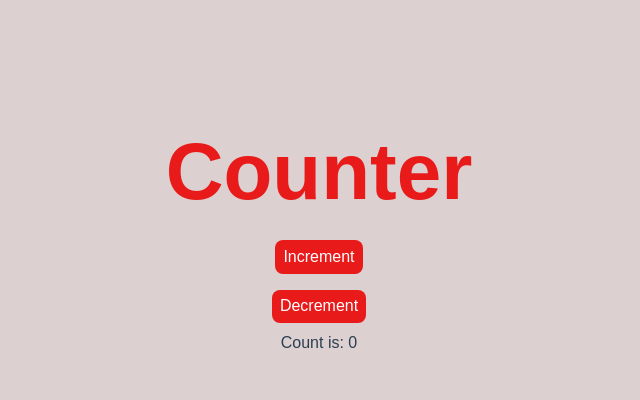
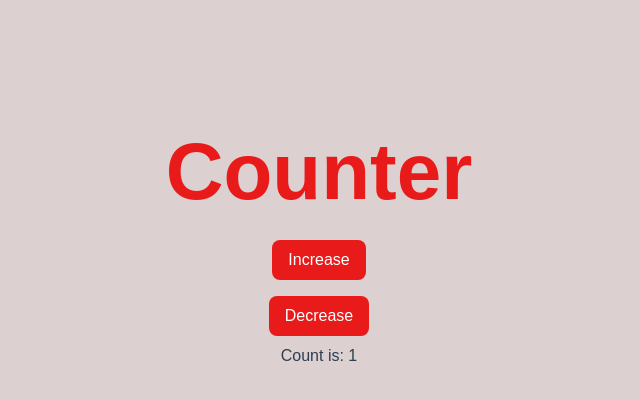
Before and after one commit to ayllon96/vue-testing, a Vue app in the folder vue-exercises/: page / in a window 1280 px wide. Shown: the top 400 px of the page, without its empty margins (321-961 px from the left). Built offline with nearby package versions, Linux system fonts and the light colour scheme; the HTML template or start-up script is replaced by a standard one.

Commit message:
ejercicio 6

```diff
--- a/vue-exercises/src/components/TheCounter.vue
+++ b/vue-exercises/src/components/TheCounter.vue
@@ -1,28 +1,35 @@
 <template>
     <div class="counter">
         <TheTitle>{{ title }}</TheTitle>
-        <button @click="increment">Increment</button>
-        <button @click="decrement">Decrement</button>
+        <button @click="increment" v-show="showIncrease">Increase</button>
+        <button @click="decrement" v-show="showDecrease">Decrease</button>
         <p>Count is: {{ count }}</p>
     </div>
 </template>
 
 <script setup lang="ts">
-import { ref } from 'vue'
+import { ref, watch } from 'vue'
 import TheTitle from './TheTitle.vue'
 
-const count = ref(0)
+const count = ref(1)
 const title = 'Counter'
+const showIncrease = ref(true)
+const showDecrease = ref(true)
+
+watch(count, (newValue) => {
+    showIncrease.value = newValue < 10
+    showDecrease.value = newValue > 0
+})
 
 function increment() {
-    while (count.value < 10) {
-        return count.value++
+    if (count.value < 10) {
+        count.value++
     }
 }
 
 function decrement() {
-    while (count.value > 0) {
-        return count.value--
+    if (count.value > 0) {
+        count.value--
     }
 }
 </script>
@@ -34,18 +41,13 @@ function decrement() {
     align-items: center;
     justify-content: center;
     margin-top: 2em;
-
 }
 button {
-    display: flex;
     background-color: rgb(233, 26, 26);
     color: white;
     border: none;
-    padding: 0.3em 0.5em;
-    margin: 0.5em 2em;
-    text-align: center;
-    text-decoration: none;
-    font-size: 1em;
+    padding: 0.5em 1em;
+    margin: 0.5em;
     cursor: pointer;
     border-radius: 0.5em;
 }
```
